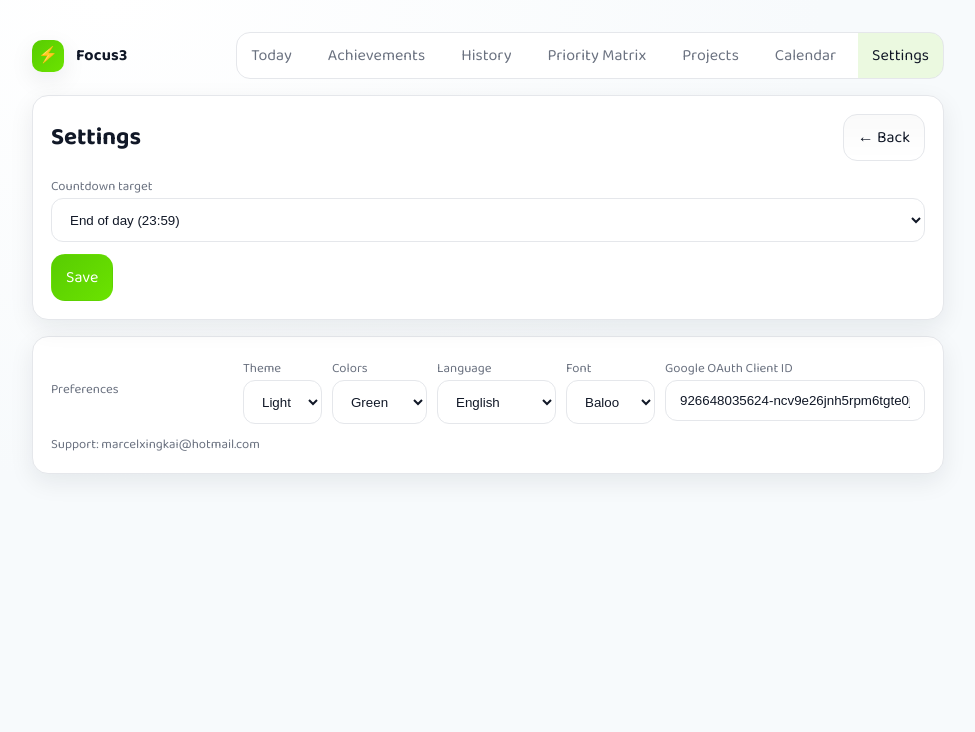
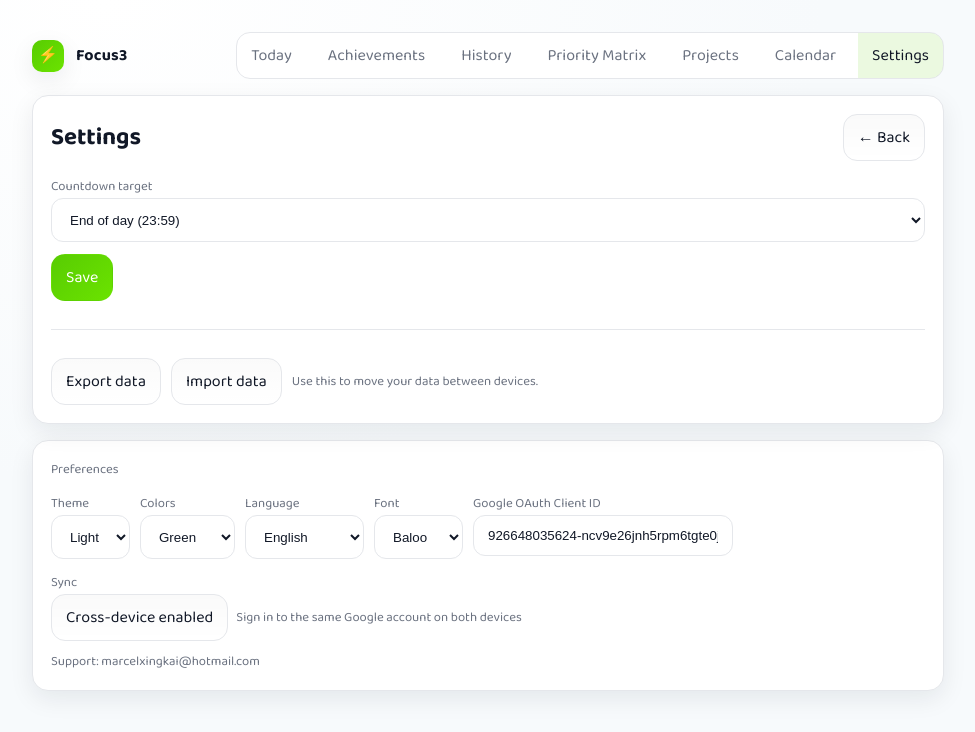
Before and after one commit to marcelkempers96/3thingsaday, a Next.js app: page /settings in a window 1280 px wide. Shown: the top 732 px of the page, without its empty margins (152-1127 px from the left). Built offline with nearby package versions, Linux system fonts and the light colour scheme.

Commit message:
feat: cross-device support via export/import; UI hint; settings flag placeholder

```diff
--- a/app/components/CalendarImport.tsx
+++ b/app/components/CalendarImport.tsx
@@ -174,6 +174,7 @@ export default function CalendarImport() {
 					))}
 				</div>
 			)}
+			<div className="small muted">To sync across devices, export your data and import on your other device (temporary method).</div>
 		</section>
 	);
 }
--- a/app/components/FooterControls.tsx
+++ b/app/components/FooterControls.tsx
@@ -50,6 +50,13 @@ export default function FooterControls() {
 						<label className="small muted">Google OAuth Client ID</label><br />
 						<input className="input" value={googleClientId ?? ''} readOnly />
 					</div>
+					<div>
+						<label className="small muted">Sync</label><br />
+						<div style={{ display: 'flex', gap: 8, alignItems: 'center' }}>
+							<button className="btn" onClick={() => {/* placeholder toggle in Settings page */}}>Cross-device enabled</button>
+							<span className="small muted">Sign in to the same Google account on both devices</span>
+						</div>
+					</div>
 				</div>
 			</div>
 			<div className="small muted">Support: <a href="mailto:marcelxingkai@hotmail.com">marcelxingkai@hotmail.com</a></div>
--- a/app/settings/page.tsx
+++ b/app/settings/page.tsx
@@ -2,15 +2,37 @@
 
 import { useSettings } from '@/app/providers';
 import Link from 'next/link';
-import { useState } from 'react';
+import { useState, useRef } from 'react';
+import { loadAllDays, saveAllDays } from '@/lib/storage';
+import { loadProjects, saveProjects } from '@/lib/projects';
 
 export default function SettingsPage() {
 	const { countdownMode, setCountdownMode, sleepTimeHHMM, setSleepTime, customTimeHHMM, setCustomTime, mealTimes, setMealTimes } = useSettings();
 	const [saved, setSaved] = useState<string>('');
-	function saveAll() {
-		setSaved('Saved');
-		setTimeout(() => setSaved(''), 1500);
+	const fileRef = useRef<HTMLInputElement>(null);
+	function saveAll() { setSaved('Saved'); setTimeout(() => setSaved(''), 1500); }
+
+	function exportData() {
+		const data = { days: loadAllDays(), projects: loadProjects() };
+		const blob = new Blob([JSON.stringify(data, null, 2)], { type: 'application/json' });
+		const url = URL.createObjectURL(blob);
+		const a = document.createElement('a');
+		a.href = url; a.download = 'focus3-data.json'; a.click();
+		URL.revokeObjectURL(url);
 	}
+	function importData(e: React.ChangeEvent<HTMLInputElement>) {
+		const file = e.target.files?.[0]; if (!file) return;
+		file.text().then(txt => {
+			try {
+				const data = JSON.parse(txt);
+				if (data.days) saveAllDays(data.days);
+				if (data.projects) saveProjects(data.projects);
+				setSaved('Imported');
+				setTimeout(() => setSaved(''), 1500);
+			} catch { alert('Invalid file'); }
+		});
+	}
+
 	return (
 		<main className="grid" style={{ marginTop: 8 }}>
 			<section className="panel">
@@ -60,6 +82,15 @@ export default function SettingsPage() {
 						<button className="btn btn-primary" onClick={saveAll}>Save</button>
 						{saved ? <span className="small" style={{ color: 'var(--accent)' }}>✓ {saved}</span> : null}
 					</div>
+					<hr className="hr" />
+					<div style={{ display: 'flex', gap: 10, flexWrap: 'wrap', alignItems: 'center' }}>
+						<button className="btn" onClick={exportData}>Export data</button>
+						<label className="btn">
+							Import data
+							<input type="file" accept="application/json" style={{ display: 'none' }} ref={fileRef} onChange={importData} />
+						</label>
+						<div className="small muted">Use this to move your data between devices.</div>
+					</div>
 				</div>
 			</section>
 		</main>
--- a/lib/settings.ts
+++ b/lib/settings.ts
@@ -16,6 +16,7 @@ export type Settings = {
   mealTimes?: { breakfast: string; lunch: string; dinner: string };
   colorScheme: ColorScheme;
   rememberGoogle: boolean;
+  rememberSync: boolean;
 };
 
 const STORAGE_KEY = 'focus3_settings_v1';
@@ -30,7 +31,8 @@ export const DEFAULT_SETTINGS: Settings = {
   customTimeHHMM: '18:00',
   mealTimes: { breakfast: '08:00', lunch: '12:30', dinner: '18:30' },
   colorScheme: 'green',
-  rememberGoogle: true
+  rememberGoogle: true,
+  rememberSync: true
 };
 
 export function loadSettings(): Settings {
@@ -43,6 +45,7 @@ export function loadSettings(): Settings {
     merged.googleClientId = merged.googleClientId || DEFAULT_SETTINGS.googleClientId;
     merged.mealTimes = { ...DEFAULT_SETTINGS.mealTimes!, ...(parsed as any).mealTimes };
     if (merged.rememberGoogle === undefined || merged.rememberGoogle === null) merged.rememberGoogle = true;
+    if (merged.rememberSync === undefined || merged.rememberSync === null) merged.rememberSync = true;
     return merged;
   } catch {
     return DEFAULT_SETTINGS;
--- a/lib/storage.ts
+++ b/lib/storage.ts
@@ -119,3 +119,9 @@ export function reorderTasks(day: DailyTasks, fromIndex: number, toIndex: number
 	next.splice(clampedTo, 0, item);
 	return { ...day, tasks: next };
 }
+
+export function saveAllDays(map: DailyTasksByDate) {
+	if (typeof window === 'undefined') return;
+	localStorage.setItem(STORAGE_KEY, JSON.stringify(map));
+	try { window.dispatchEvent(new Event('focus3:data')); } catch {}
+}
```
